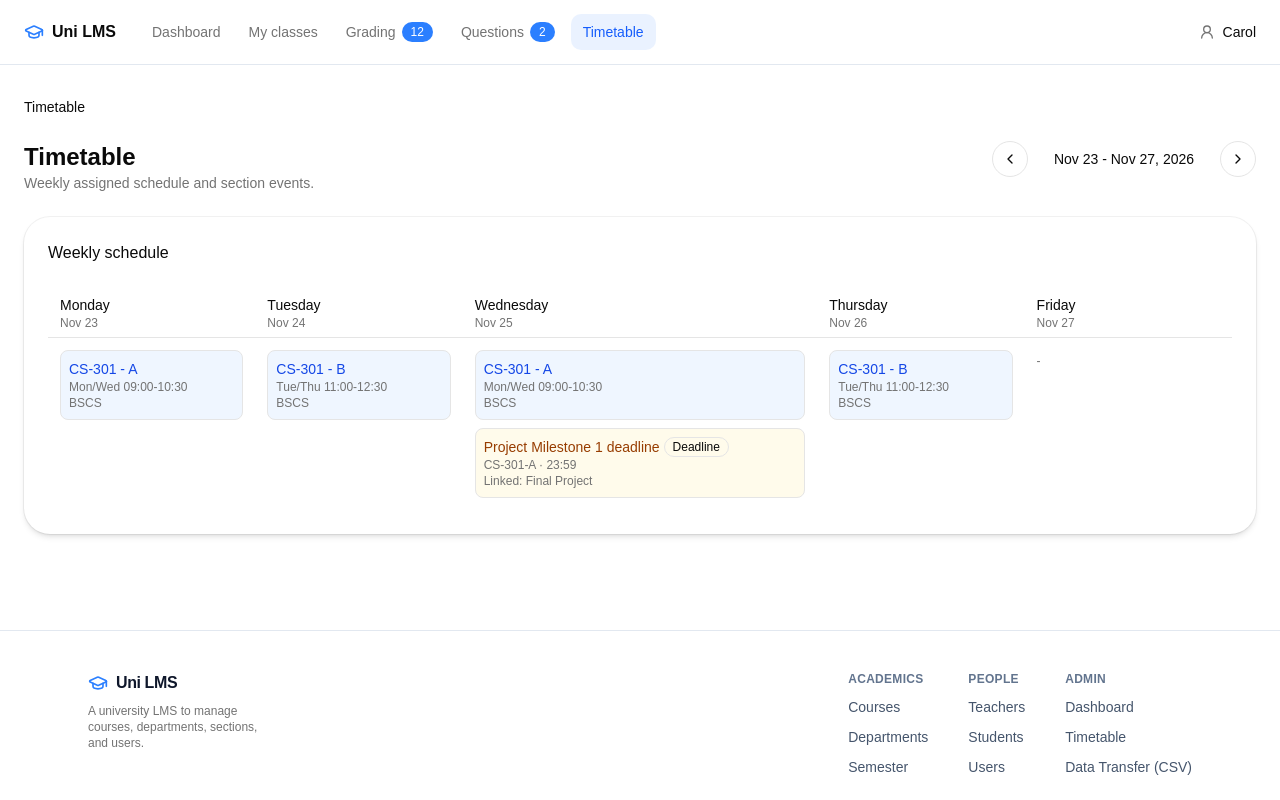
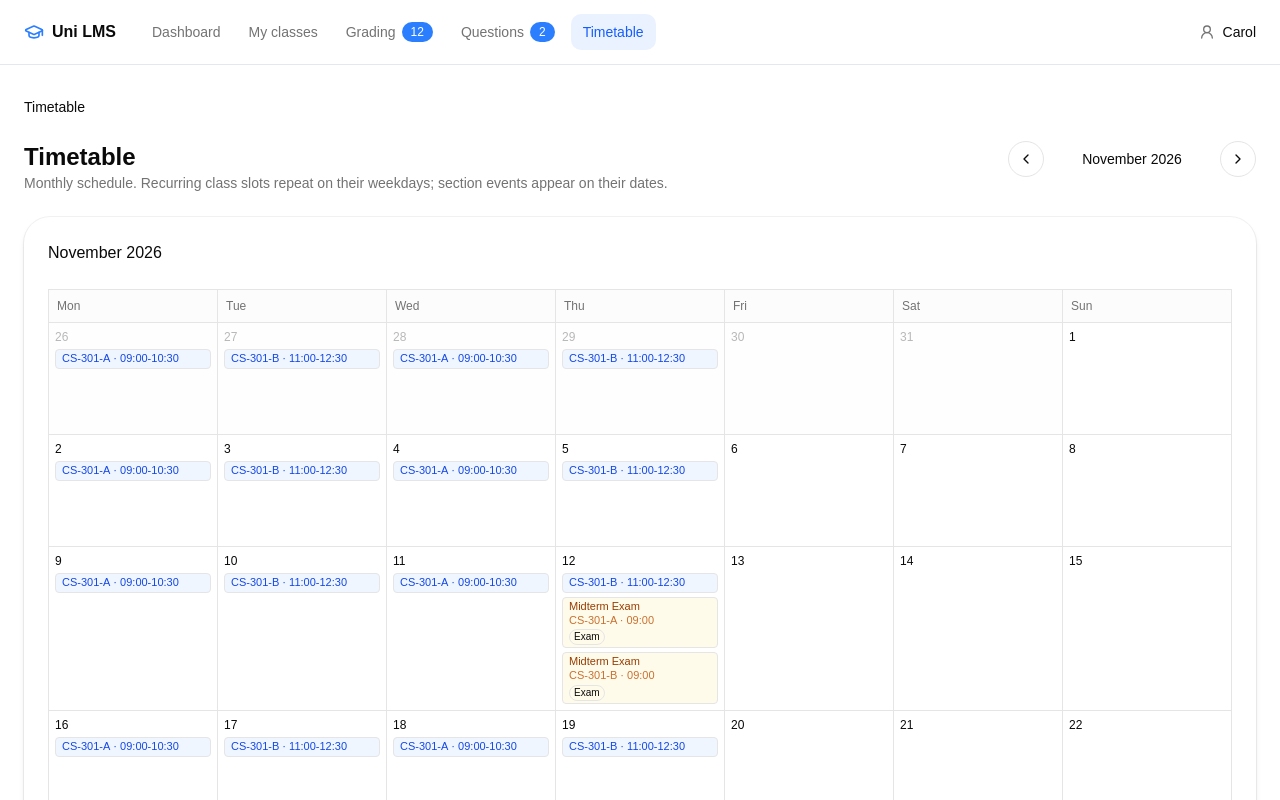
Before and after one commit to ch-arslanahmad/uni-lms, a React (Vite) app in the folder frontend/: page /teacher/timetable in a window 1280 px wide. Shown: the top 800 px of the page. Built offline with nearby package versions, Linux system fonts and the light colour scheme.

Commit message:
feat: switch teacher timetable to monthly calendar view

```diff
--- a/frontend/src/pages/teacher/TeacherTimetable.tsx
+++ b/frontend/src/pages/teacher/TeacherTimetable.tsx
@@ -4,35 +4,34 @@ import { ChevronLeft, ChevronRight } from "lucide-react";
 import { Card, CardContent, CardHeader, CardTitle } from "../../components/ui/card";
 import { Badge } from "../../components/ui/badge";
 import { Button } from "../../components/ui/button";
-import { Table, TableBody, TableCell, TableHead, TableHeader, TableRow } from "../../components/ui/table";
 import Breadcrumbs from "../../components/student/Breadcrumbs";
 import type { TeacherContext } from "../../components/teacher/TeacherLayout";
 import { teacherSections } from "../../mock/teacher";
 
-const DAYS = ["Monday", "Tuesday", "Wednesday", "Thursday", "Friday"];
+const WEEKDAYS = ["Mon", "Tue", "Wed", "Thu", "Fri", "Sat", "Sun"];
+const FULL_DAYS = ["Monday", "Tuesday", "Wednesday", "Thursday", "Friday", "Saturday", "Sunday"];
 
 function parseDate(s: string) {
   const d = new Date(s.replace(" ", "T"));
   return isNaN(d.getTime()) ? null : d;
 }
 
-function startOfWeek(d: Date) {
-  const x = new Date(d);
-  const day = x.getDay();
-  const diff = day === 0 ? -6 : 1 - day;
-  x.setDate(x.getDate() + diff);
-  x.setHours(0, 0, 0, 0);
-  return x;
+function sameDate(a: Date, b: Date) {
+  return a.getFullYear() === b.getFullYear() && a.getMonth() === b.getMonth() && a.getDate() === b.getDate();
 }
 
-function addDays(d: Date, n: number) {
-  const x = new Date(d);
-  x.setDate(x.getDate() + n);
-  return x;
+function monthGrid(year: number, month: number) {
+  const first = new Date(year, month, 1);
+  const last = new Date(year, month + 1, 0);
+  const startOffset = (first.getDay() + 6) % 7; // Mon=0
+  const cells: { date: Date; inMonth: boolean }[] = [];
+  for (let i = startOffset - 1; i >= 0; i--) cells.push({ date: new Date(year, month, -i), inMonth: false });
+  for (let d = 1; d <= last.getDate(); d++) cells.push({ date: new Date(year, month, d), inMonth: true });
+  while (cells.length % 7 !== 0) {
+    const d = cells.length - startOffset - last.getDate() + 1;
+    cells.push({ date: new Date(year, month + 1, d), inMonth: false });
   }
-
-function fmtDay(d: Date) {
-  return d.toLocaleDateString("en-US", { month: "short", day: "numeric" });
+  return cells;
 }
 
 function fmtTime(s: string) {
@@ -40,16 +39,14 @@ function fmtTime(s: string) {
   return d ? d.toLocaleTimeString("en-US", { hour: "2-digit", minute: "2-digit", hour12: false }) : s;
 }
 
-function sameDate(a: Date, b: Date) {
-  return a.getFullYear() === b.getFullYear() && a.getMonth() === b.getMonth() && a.getDate() === b.getDate();
-}
-
 function TeacherTimetable() {
   const { events, activities } = useOutletContext<TeacherContext>();
-  const [weekStart, setWeekStart] = useState(() => startOfWeek(new Date("2026-11-23T00:00:00")));
+  const [cursor, setCursor] = useState(() => new Date(2026, 10, 1)); // Nov 2026
 
-  const weekDays = useMemo(() => DAYS.map((name, i) => ({ name, date: addDays(weekStart, i) })), [weekStart]);
-  const weekEnd = addDays(weekStart, 4);
+  const year = cursor.getFullYear();
+  const month = cursor.getMonth();
+  const cells = useMemo(() => monthGrid(year, month), [year, month]);
+  const monthLabel = cursor.toLocaleDateString("en-US", { month: "long", year: "numeric" });
 
   return (
     <div className="mx-auto max-w-7xl space-y-6 px-4 py-8 sm:px-6">
@@ -57,66 +54,56 @@ function TeacherTimetable() {
       <div className="flex flex-wrap items-start justify-between gap-3">
         <div>
           <h1 className="text-2xl font-bold">Timetable</h1>
-          <p className="text-sm text-muted-foreground">Weekly assigned schedule and section events.</p>
+          <p className="text-sm text-muted-foreground">Monthly schedule. Recurring class slots repeat on their weekdays; section events appear on their dates.</p>
         </div>
         <div className="flex items-center gap-2">
-          <Button variant="outline" size="icon" aria-label="Previous week" onClick={() => setWeekStart((w) => addDays(w, -7))}><ChevronLeft className="size-4" /></Button>
-          <div className="min-w-44 text-center text-sm font-medium">{fmtDay(weekStart)} - {fmtDay(weekEnd)}, {weekEnd.getFullYear()}</div>
-          <Button variant="outline" size="icon" aria-label="Next week" onClick={() => setWeekStart((w) => addDays(w, 7))}><ChevronRight className="size-4" /></Button>
+          <Button variant="outline" size="icon" aria-label="Previous month" onClick={() => setCursor(new Date(year, month - 1, 1))}><ChevronLeft className="size-4" /></Button>
+          <div className="min-w-40 text-center text-sm font-medium">{monthLabel}</div>
+          <Button variant="outline" size="icon" aria-label="Next month" onClick={() => setCursor(new Date(year, month + 1, 1))}><ChevronRight className="size-4" /></Button>
         </div>
       </div>
       <Card>
-        <CardHeader><CardTitle className="text-base">Weekly schedule</CardTitle></CardHeader>
+        <CardHeader><CardTitle className="text-base">{monthLabel}</CardTitle></CardHeader>
         <CardContent>
-          <Table>
-            <TableHeader>
-              <TableRow>
-                {weekDays.map((d) => (
-                  <TableHead key={d.name}>
-                    <div>{d.name}</div>
-                    <div className="text-xs font-normal text-muted-foreground">{fmtDay(d.date)}</div>
-                  </TableHead>
+          <div className="grid grid-cols-7 border-l border-t">
+            {WEEKDAYS.map((d) => (
+              <div key={d} className="border-b border-r bg-muted/30 px-2 py-2 text-xs font-medium text-muted-foreground">{d}</div>
             ))}
-              </TableRow>
-            </TableHeader>
-            <TableBody>
-              <TableRow className="align-top hover:bg-transparent">
-                {weekDays.map(({ name, date }) => {
-                  const slots = teacherSections.filter((s) => s.schedule.toLowerCase().includes(name.slice(0, 3).toLowerCase()));
+            {cells.map(({ date, inMonth }) => {
+              const dayIdx = (date.getDay() + 6) % 7;
+              const dayName = FULL_DAYS[dayIdx];
+              const slots = teacherSections.filter((s) => s.schedule.toLowerCase().includes(dayName.slice(0, 3).toLowerCase()));
               const dayEvents = events.filter((e) => {
                 if (!teacherSections.some((s) => s.id === e.sectionId)) return false;
                 const d = parseDate(e.startAt);
                 return d ? sameDate(d, date) : false;
               });
               return (
-                    <TableCell key={name} className="align-top">
-                      <div className="space-y-2 min-w-36">
+                <div key={date.toISOString()} className={`min-h-28 border-b border-r p-1.5 ${inMonth ? "bg-background" : "bg-muted/10 text-muted-foreground"}`}>
+                  <div className={`mb-1 text-xs font-medium ${inMonth ? "" : "opacity-50"}`}>{date.getDate()}</div>
+                  <div className="space-y-1">
                     {slots.map((s) => (
-                          <div key={`${name}-${s.id}`} className="rounded-md border bg-blue-50 p-2">
-                            <p className="font-medium text-blue-700">{s.section.subjectCode} - {s.section.code}</p>
-                            <p className="text-xs text-muted-foreground">{s.schedule}</p>
-                            <p className="text-xs text-muted-foreground">{s.section.programCode}</p>
+                      <div key={`${date.toISOString()}-${s.id}`} className="rounded border bg-blue-50 px-1.5 py-0.5 text-[11px] leading-tight text-blue-700" title={`${s.section.subjectCode}-${s.section.code} ${s.schedule}`}>
+                        <span className="font-medium">{s.section.subjectCode}-{s.section.code}</span>
+                        <span className="hidden sm:inline"> · {s.schedule.split(" ")[1]}</span>
                       </div>
                     ))}
                     {dayEvents.map((ev) => {
                       const linked = activities.find((a) => a.id === ev.linkedActivityId);
                       const sec = teacherSections.find((s) => s.id === ev.sectionId);
                       return (
-                            <div key={ev.id} className="rounded-md border bg-amber-50 p-2">
-                              <p className="font-medium text-amber-800 flex items-center gap-1 flex-wrap">{ev.title} <Badge variant="outline" className="capitalize">{ev.type}</Badge></p>
-                              <p className="text-xs text-muted-foreground">{sec ? `${sec.section.subjectCode}-${sec.section.code} · ` : ""}{fmtTime(ev.startAt)}{ev.endAt && ev.endAt !== ev.startAt ? `-${fmtTime(ev.endAt)}` : ""}{ev.room ? ` · ${ev.room}` : ""}</p>
-                              {linked && <p className="text-xs text-muted-foreground">Linked: {linked.title}</p>}
+                        <div key={ev.id} className="rounded border bg-amber-50 px-1.5 py-0.5 text-[11px] leading-tight text-amber-800" title={`${ev.title}${linked ? ` (Linked: ${linked.title})` : ""}`}>
+                          <div className="font-medium truncate">{ev.title}</div>
+                          <div className="text-amber-700/80 truncate">{sec ? `${sec.section.subjectCode}-${sec.section.code} · ` : ""}{fmtTime(ev.startAt)}</div>
+                          <Badge variant="outline" className="mt-0.5 h-4 px-1 text-[10px] capitalize">{ev.type}</Badge>
                         </div>
                       );
                     })}
-                        {slots.length === 0 && dayEvents.length === 0 && <span className="text-xs text-muted-foreground">-</span>}
                   </div>
-                    </TableCell>
+                </div>
               );
             })}
-              </TableRow>
-            </TableBody>
-          </Table>
+          </div>
         </CardContent>
       </Card>
     </div>
```
Lines whose indentation alone changed are shown as unchanged.
